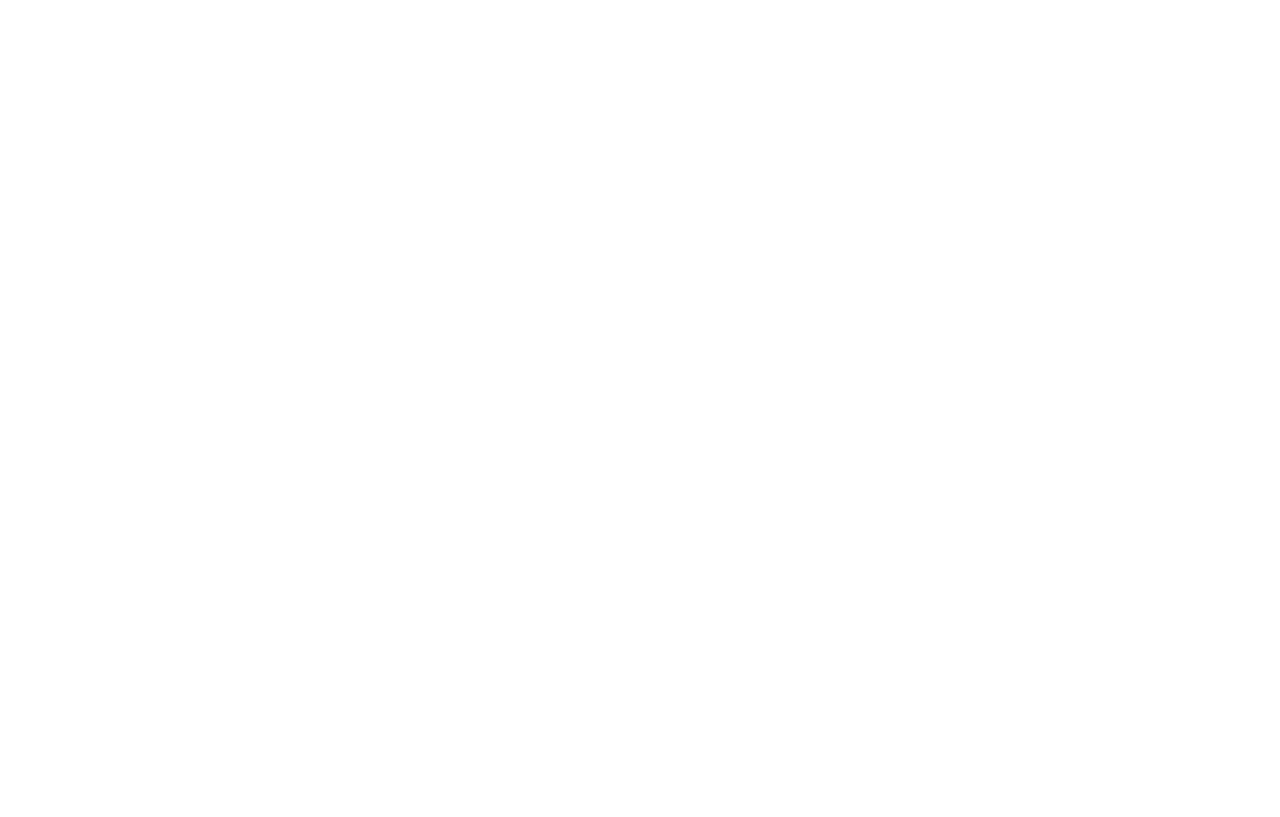
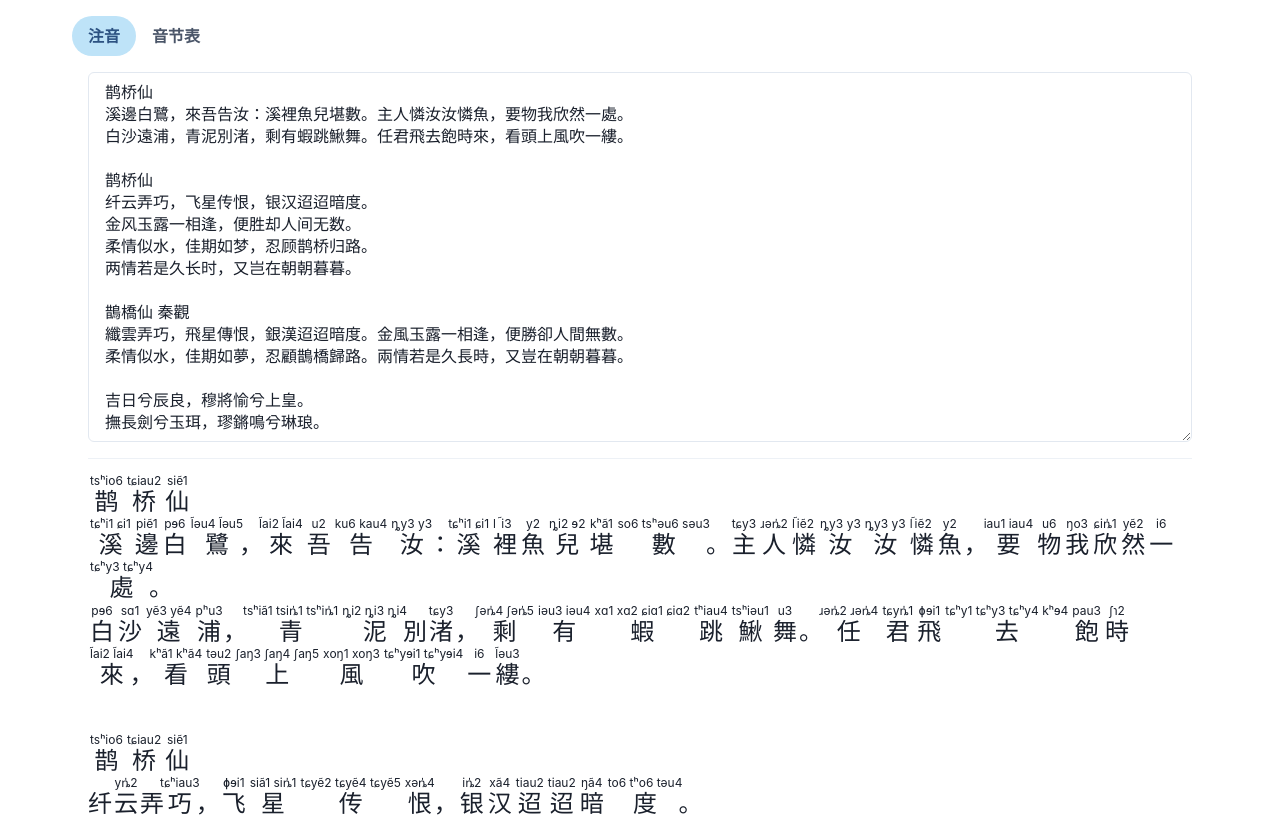
Before and after one commit to ambar/xiangyin, a Next.js app: page / in a window 1280 px wide. Shown: the top 817 px of the page. Built offline with nearby package versions, Linux system fonts and the light colour scheme.

Commit message:
add Zhuyin

```diff
--- /dev/null
+++ b/biz/Zhuyin.tsx
@@ -0,0 +1,98 @@
+import * as ui from '@chakra-ui/react'
+import {useEffect, useState} from 'react'
+import TextareaAutosize from 'react-textarea-autosize'
+import {queryPinyin, QueryResult} from './pinyin'
+
+const reHan = /\p{Script=Han}/u
+const example = `
+鹊桥仙
+溪邊白鷺，來吾告汝：溪裡魚兒堪數。主人憐汝汝憐魚，要物我欣然一處。
+白沙遠浦，青泥別渚，剩有蝦跳鰍舞。任君飛去飽時來，看頭上風吹一縷。
+
+鹊桥仙
+纤云弄巧，飞星传恨，银汉迢迢暗度。
+金风玉露一相逢，便胜却人间无数。
+柔情似水，佳期如梦，忍顾鹊桥归路。
+两情若是久长时，又岂在朝朝暮暮。
+
+鵲橋仙 秦觀
+纖雲弄巧，飛星傳恨，銀漢迢迢暗度。金風玉露一相逢，便勝卻人間無數。
+柔情似水，佳期如夢，忍顧鵲橋歸路。兩情若是久長時，又豈在朝朝暮暮。
+
+吉日兮辰良，穆將愉兮上皇。
+撫長劍兮玉珥，璆鏘鳴兮琳琅。
+`.trim()
+
+const RubyResult: React.FC<{char: string; result: QueryResult}> = ({
+  char,
+  result,
+}) => {
+  return (
+    <ruby onPointerEnter={() => {}}>
+      {char}
+      {result && (
+        <>
+          <rt>{result.join('\n')}</rt>
+        </>
+      )}
+    </ruby>
+  )
+}
+
+function Zhuyin() {
+  const [words, setWords] = useState(example)
+  const [result, setResult] = useState<[string, QueryResult][]>([])
+
+  useEffect(() => {
+    setResult(
+      Array.from(words).map((c) => {
+        return [c, reHan.test(c) ? queryPinyin(c) : void 0]
+      })
+    )
+  }, [words])
+
+  let dict = (
+    <ui.Box
+      css={{
+        ruby: {
+          margin: '0 2px',
+        },
+      }}
+    >
+      <ui.Textarea
+        as={TextareaAutosize}
+        size="md"
+        placeholder="请输入字词"
+        rows={10}
+        maxRows={20}
+        value={words}
+        onChange={(e) => setWords(e.target.value)}
+      />
+      <ui.Divider my="4" />
+      <ui.Text whiteSpace="pre-wrap" fontSize="2xl" lineHeight={1.8}>
+        {result.map(([char, result], i) =>
+          result ? <RubyResult key={i} char={char} result={result} /> : char
+        )}
+      </ui.Text>
+    </ui.Box>
+  )
+
+  return (
+    <ui.Container maxW="6xl" px="1">
+      <ui.Box pt="4">
+        <ui.Tabs isLazy defaultIndex={0} variant="soft-rounded">
+          <ui.TabList>
+            <ui.Tab>注音</ui.Tab>
+            <ui.Tab>音节表</ui.Tab>
+          </ui.TabList>
+          <ui.TabPanels>
+            <ui.TabPanel>{dict}</ui.TabPanel>
+            <ui.TabPanel>TODO</ui.TabPanel>
+          </ui.TabPanels>
+        </ui.Tabs>
+      </ui.Box>
+    </ui.Container>
+  )
+}
+
+export default Zhuyin
--- /dev/null
+++ b/biz/pinyin.ts
@@ -0,0 +1,11 @@
+import {query} from '~/data/湘音检字'
+import {csToneNoByTone} from './tones'
+
+export const queryPinyin = (char: string) => {
+  const item = query(char)
+  return item?.map((x) => {
+    return x.音標 + csToneNoByTone[x.調號 as keyof typeof csToneNoByTone]
+  })
+}
+
+export type QueryResult = ReturnType<typeof queryPinyin>
--- /dev/null
+++ b/biz/tones.ts
@@ -0,0 +1,58 @@
+/**
+ * https://zh.wikipedia.org/wiki/四聲
+ */
+
+export const toneCodeByName = {
+  T0: '轻声',
+  T1: '平声',
+  T1a: '阴平',
+  T1b: '阳平',
+  T2: '上声',
+  T2a: '阴上',
+  T2b: '阳上',
+  T3: '去声',
+  T3a: '阴去',
+  T3b: '阳去',
+  T4: '入声',
+  T4a: '阴入',
+  T4b: '阳入',
+}
+
+export const toneNameByCode = {
+  轻声: 'T0',
+  平: 'T2',
+  平声: 'T2',
+  阴平: 'T1a',
+  阳平: 'T1b',
+  上: 'T2',
+  上声: 'T2',
+  阴上: 'T2a',
+  阳上: 'T2b',
+  去: 'T3',
+  去声: 'T3',
+  阴去: 'T3a',
+  阳去: 'T3b',
+  入: 'T4',
+  入声: 'T4',
+  阴入: 'T4a',
+  阳入: 'T4b',
+}
+
+export const csToneNoByCode = {
+  T0: '0',
+  T1a: '1',
+  T1b: '2',
+  T2: '3',
+  T3a: '4',
+  T3b: '5',
+  T4: '6',
+}
+
+export const csToneNoByTone = {
+  '1': 1,
+  '2': 2,
+  '3': 3,
+  '5': 4,
+  '6': 5,
+  '7': 6,
+}
--- a/package.json
+++ b/package.json
@@ -15,7 +15,8 @@
     "framer-motion": "^6",
     "next": "12.1.4",
     "react": "18.0.0",
-    "react-dom": "18.0.0"
+    "react-dom": "18.0.0",
+    "react-textarea-autosize": "^8.3.3"
   },
   "devDependencies": {
     "@types/jest": "^27.4.1",
--- a/pages/index.tsx
+++ b/pages/index.tsx
@@ -1,6 +1,7 @@
 import * as ui from '@chakra-ui/react'
 import type {NextPage} from 'next'
 import Head from 'next/head'
+import Zhuyin from '../biz/Zhuyin'
 
 const Home: NextPage = () => {
   return (
@@ -15,6 +16,8 @@
           href="/xiang.svg"
         ></link>
       </Head>
+
+      <Zhuyin />
     </ui.Container>
   )
 }
```
Also changed, not shown: 1 other file (tests, documents, lock files or other folders).
